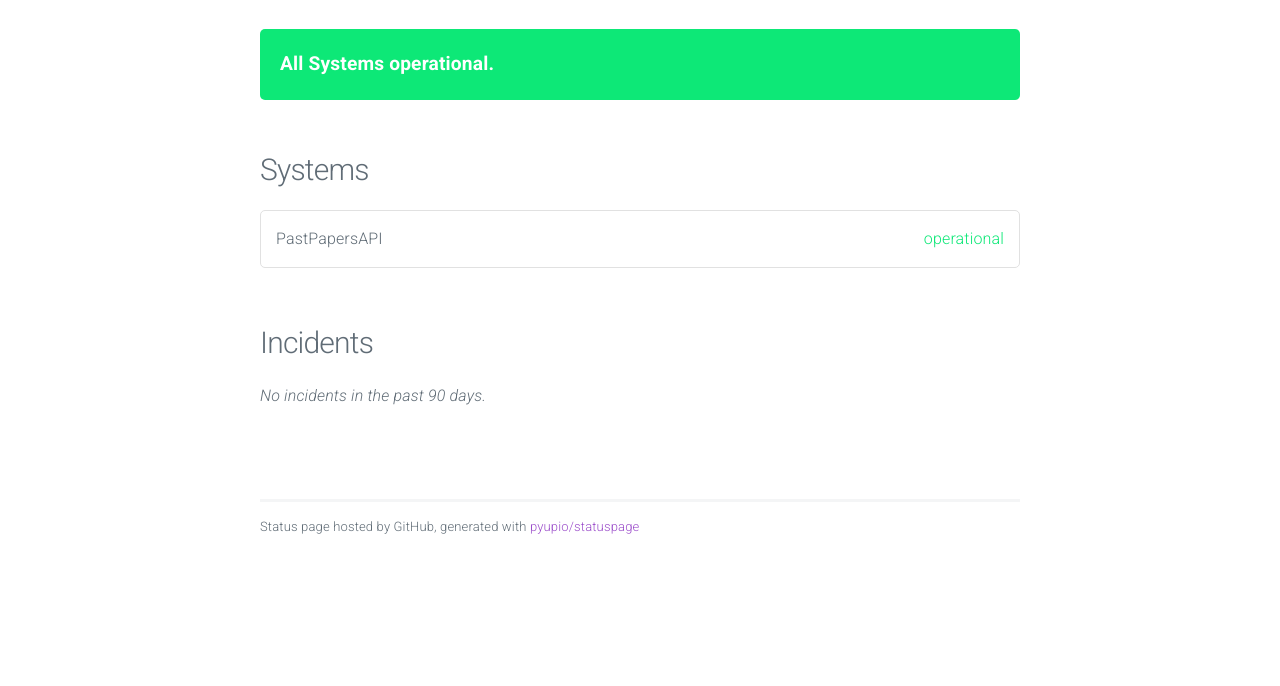
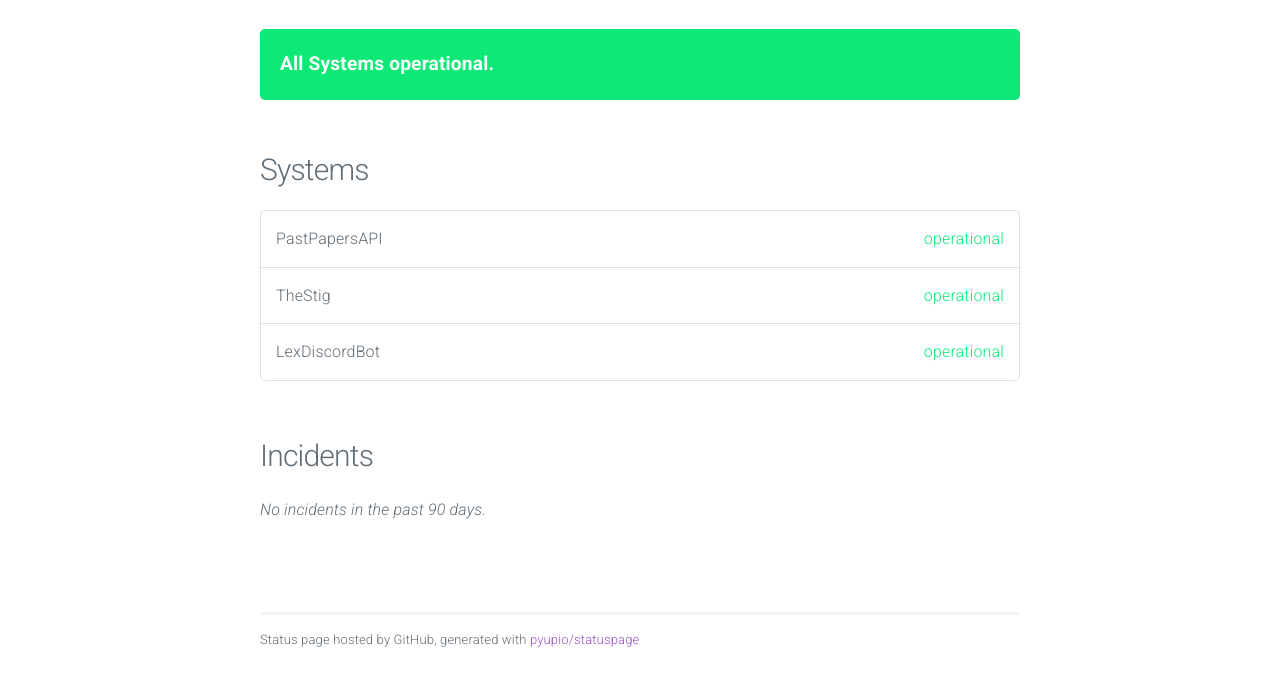
Before and after one commit to Lexteam/StatusPage, a plain HTML site: page index.html in a window 1280 px wide. Shown: the part 56-742 px from the top of the page. Drawn offline with nearby package versions, Linux system fonts and the light colour scheme.

Commit message:
update index

```diff
--- a/index.html
+++ b/index.html
@@ -43,6 +43,14 @@
 						PastPapersAPI <span class="status operational">operational</span>
 					</li>
 
+					<li>
+						TheStig <span class="status operational">operational</span>
+					</li>
+
+					<li>
+						LexDiscordBot <span class="status operational">operational</span>
+					</li>
+
 				</ul>
 
 				<h4>Incidents</h4>
```
